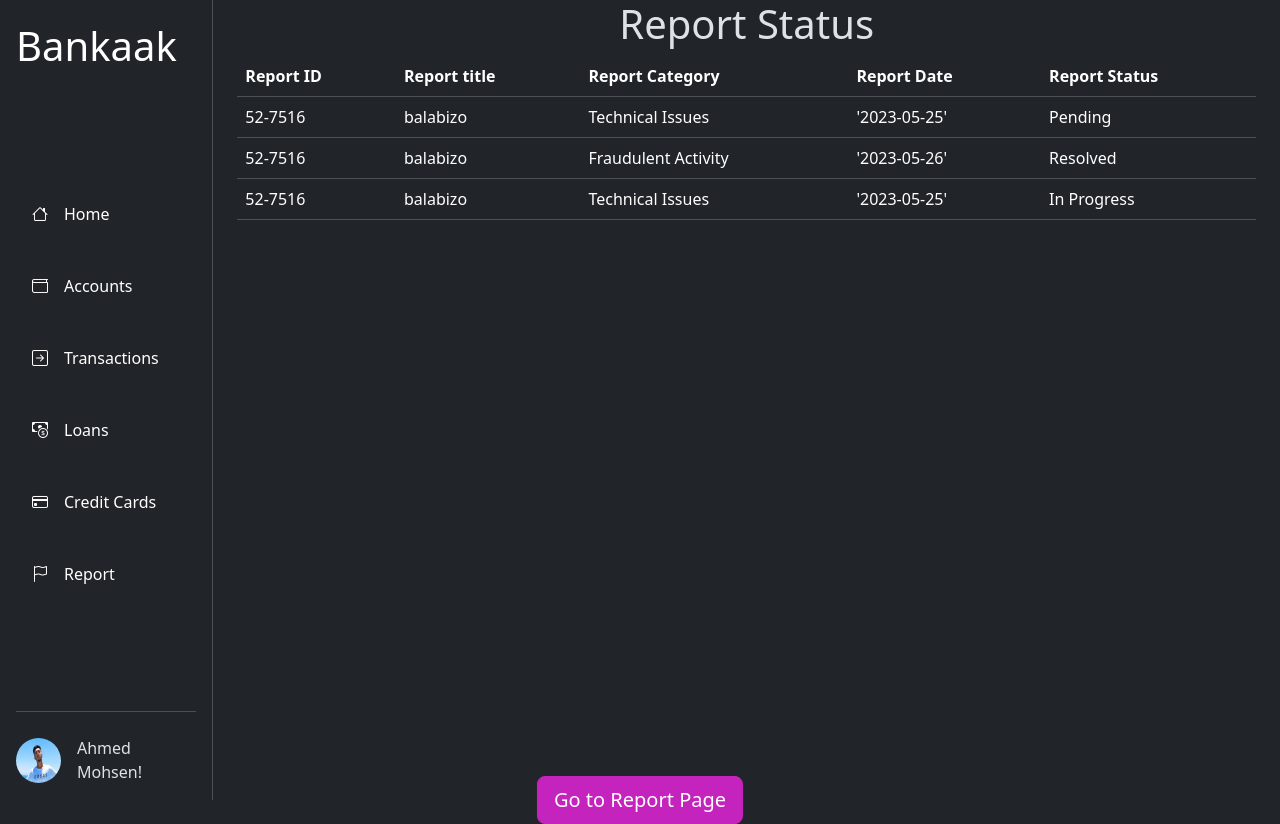
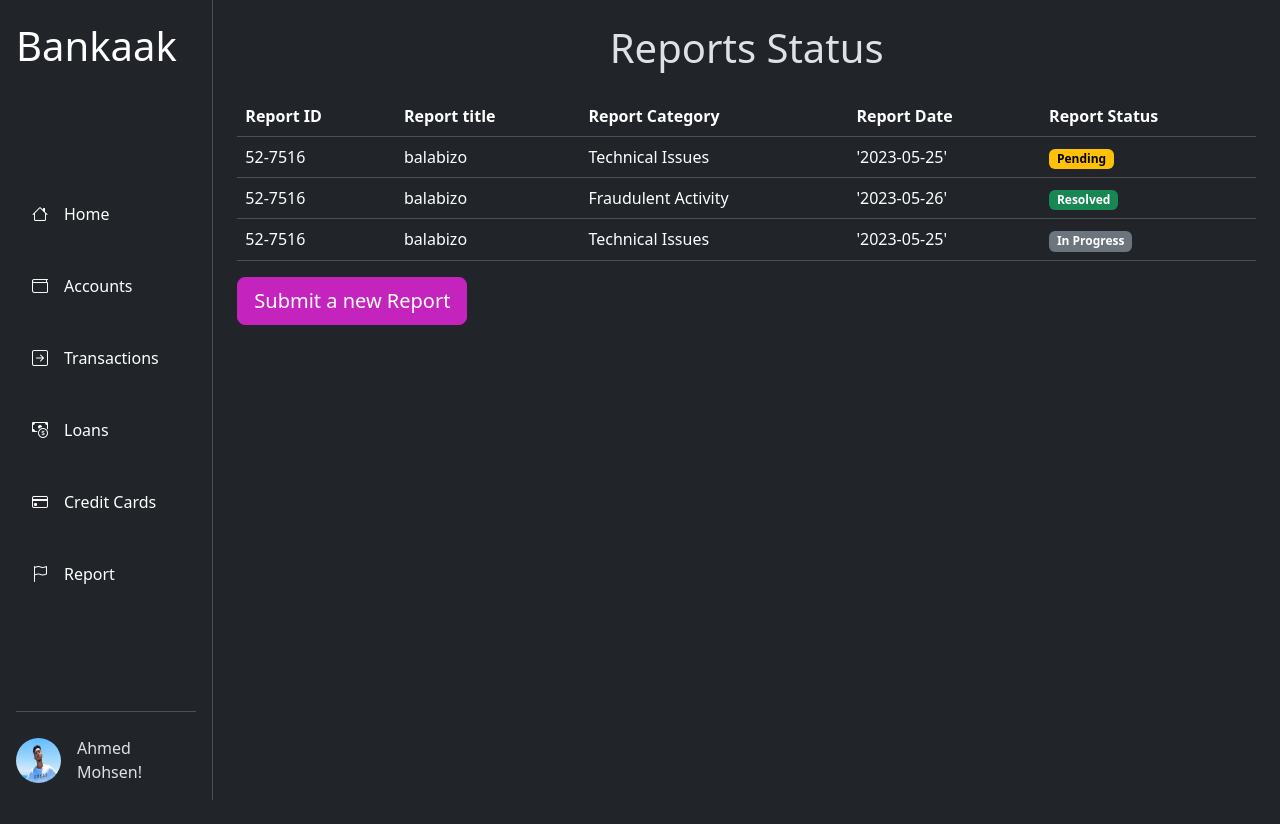
Before and after one commit to software-engineering-2023/Batates-M7mra, a Next.js app in the folder online-banking-system-website/: page /report/status in a window 1280 px wide. After the commit the page ends 800 px from the top, so only its background shows below. Built offline with nearby package versions, Linux system fonts and the light colour scheme.

Commit message:
updated shewayt ashkal

```diff
--- a/online-banking-system-website/src/app/report/page.tsx
+++ b/online-banking-system-website/src/app/report/page.tsx
@@ -1,7 +1,7 @@
 export default function Report() {
 
     return(
-        <form>
+        <form className="mt-4">
         <div className="mb-3">
           <label htmlFor="reportTitle" className="form-label">Report Title</label>
           <input type="text" className="form-control" id="reportTitle" placeholder="Enter report title" />
@@ -24,8 +24,8 @@ export default function Report() {
         </div>
 
         <div className="mb-3">
-          <label htmlFor="reportAttachment" className="form-label">Attach File </label>
-          <input type="file" className="form-control-file" id="reportAttachment" />
+          <label htmlFor="reportAttachment" className="form-label"> </label>
+          <input type="file" className="form-control " id="reportAttachment" style={{width:300}}/>
         </div>
 
         <div className="d-flex justify-content-center">
--- a/online-banking-system-website/src/app/report/status/page.tsx
+++ b/online-banking-system-website/src/app/report/status/page.tsx
@@ -1,9 +1,10 @@
+import Link from "next/link";
 
 export default function Report() {
 
     return (
-        <div className="container">
-          <h1 className="text-center">Report Status</h1>
+        <div className="container mt-4" >
+          <h1 className="text-center mb-4">Reports Status</h1>
 
             <div className="table-responsive">
               <table className="table table-success table-dark table-hover">
@@ -22,29 +23,30 @@ export default function Report() {
       <td>balabizo</td>
       <td>Technical Issues</td>
       <td>'2023-05-25'</td>
-      <td>Pending</td>
+      <td><span className="badge text-bg-warning">Pending</span></td>
     </tr>
     <tr>
       <td>52-7516</td>
       <td>balabizo</td>
       <td>Fraudulent Activity</td>
       <td>'2023-05-26'</td>
-      <td>Resolved</td>
+      <td><span className="badge text-bg-success">Resolved</span></td>
     </tr>
     <tr>
       <td>52-7516</td>
       <td>balabizo</td>
       <td>Technical Issues</td>
       <td>'2023-05-25'</td>
-      <td>In Progress</td>
+      <td><span className="badge text-bg-secondary">In Progress</span></td>
     </tr>
   </tbody>
               </table>
             </div>
+            <Link href="http://localhost:3000/report" className="btn btn-primary btn-lg">Submit a new Report</Link>
 
-          <div className="position-absolute top-100 start-50 translate-middle">
-          <a href="http://localhost:3000/report" className="btn btn-primary btn-lg">Go to Report Page</a>
-          </div>
+
+
+
           </div>
 
 
```
